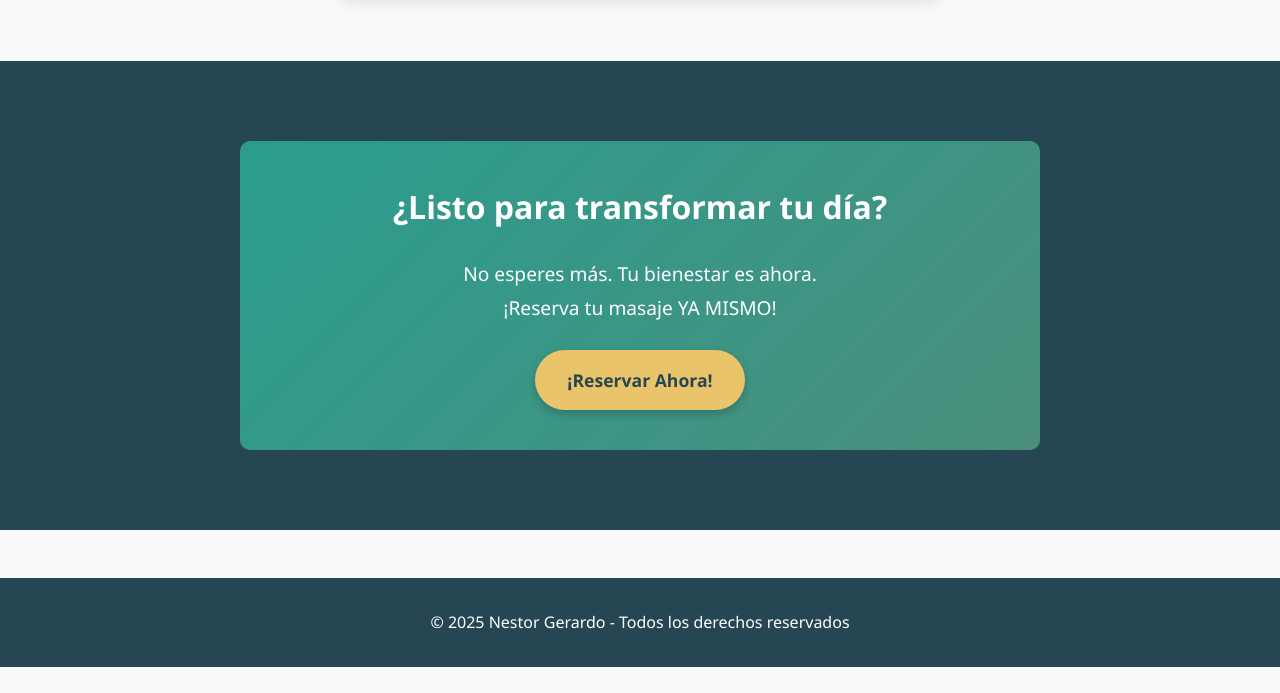
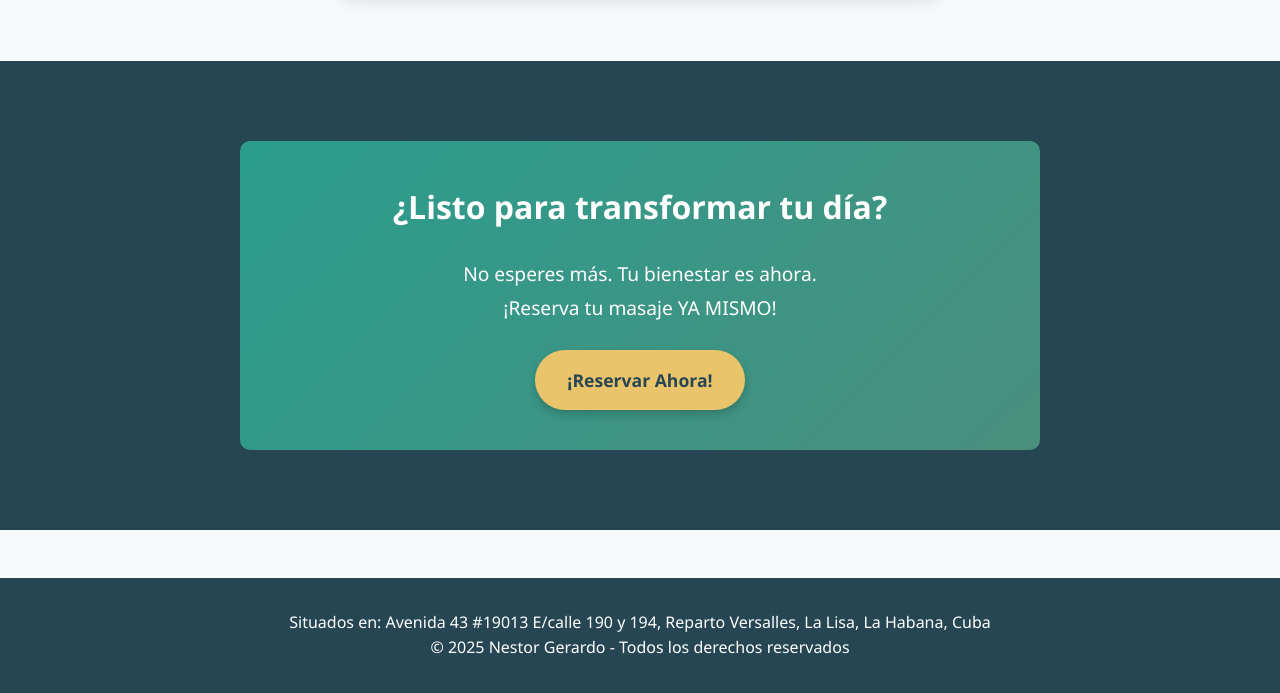
Before and after one commit to Manulynx/Nestor, a plain HTML site: page index.html in a window 1280 px wide. Shown: the part 1487-2180 px from the top of the page. Before the commit the page ends 2154 px from the top, so only its background shows below. Drawn offline with Linux system fonts and the light colour scheme.

Commit message:
Direccion

```diff
--- a/index.html
+++ b/index.html
@@ -361,6 +361,8 @@
     </div>
 
     <footer>
+        <p>Situados en:
+Avenida 43 #19013 E/calle 190 y 194, Reparto Versalles, La Lisa, La Habana, Cuba</p>
         <p>© 2025 Nestor Gerardo - Todos los derechos reservados</p>
     </footer>
 </body>
```
